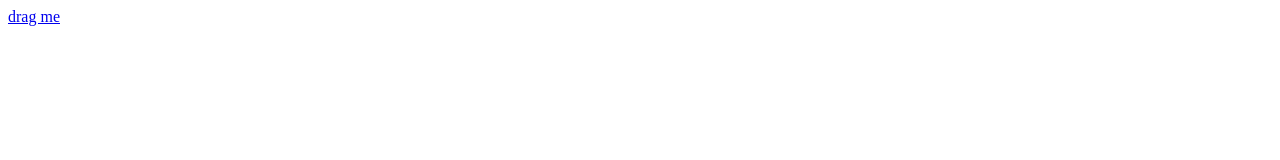
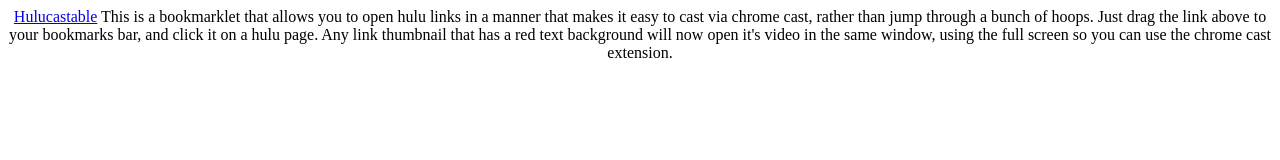
Before and after one commit to thethp/hulucastable, a website: page index.html in a window 1280 px wide. Drawn offline with Linux system fonts and the light colour scheme.

Commit message:
Adding basic page to displayinformation on bookmarklet

```diff
--- a/index.html
+++ b/index.html
@@ -1 +1,11 @@
-<a href="javascript:(function(){;var%20numDependencies=0,loadedDependencies=0;function%20scriptLoaded()%7BloadedDependencies++;if(numDependencies===loadedDependencies)%7BafterDepsLoaded()%7D%7Dfunction%20afterDepsLoaded()%7Bjavascript:(function()%7B$(%22.beacon-click%22).each(function(i,el)%7Bvar%20videoBase=$(el).find(%22img%22)%5B0%5D;if(videoBase!==undefined)%7Bvar%20videoIDStr=$(el).find(%22img%22).attr(%22src%22);if(videoIDStr.indexOf(%22deo/%22)%3E0)%7BvideoIDStr=videoIDStr.substring(videoIDStr.indexOf(%22deo/%22)+4,videoIDStr.indexOf(%22?%22));$(el).attr(%22href%22,%22/stand_alone/%22+videoIDStr);$(%22.beacon-click%20.description%22).css(%22background-color%22,%22#900%22)%7D%7D%7D)%7D)()%7DafterDepsLoaded();})()">drag me</a>
+<style>
+body {
+  text-align: center;
+}
+</style>
+
+<a href="javascript:(function(){;var%20numDependencies=0,loadedDependencies=0;function%20scriptLoaded()%7BloadedDependencies++;if(numDependencies===loadedDependencies)%7BafterDepsLoaded()%7D%7Dfunction%20afterDepsLoaded()%7Bjavascript:(function()%7B$(%22.beacon-click%22).each(function(i,el)%7Bvar%20videoBase=$(el).find(%22img%22)%5B0%5D;if(videoBase!==undefined)%7Bvar%20videoIDStr=$(el).find(%22img%22).attr(%22src%22);if(videoIDStr.indexOf(%22deo/%22)%3E0)%7BvideoIDStr=videoIDStr.substring(videoIDStr.indexOf(%22deo/%22)+4,videoIDStr.indexOf(%22?%22));$(el).attr(%22href%22,%22/stand_alone/%22+videoIDStr);$(%22.beacon-click%20.description%22).css(%22background-color%22,%22#900%22)%7D%7D%7D)%7D)()%7DafterDepsLoaded();})()">Hulucastable</a>
+
+This is a bookmarklet that allows you to open hulu links in a manner that makes it easy to cast via chrome cast, rather than jump through a bunch of hoops.
+
+Just drag the link above to your bookmarks bar, and click it on a hulu page.  Any link thumbnail that has a red text background will now open it's video in the same window, using the full screen so you can use the chrome cast extension.
```
Also changed, not shown: README.md.
